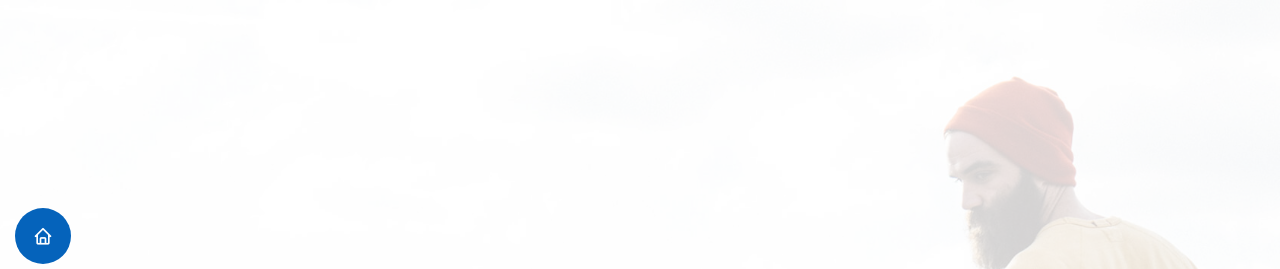
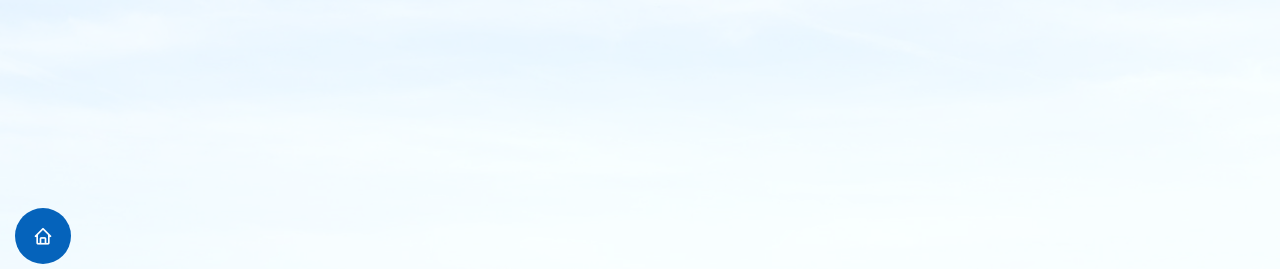
Before and after one commit to moriczPro/moriczPro.github.io, a plain HTML site: page index.html in a window 1280 px wide. Shown: the top 269 px of the page. Drawn offline with nearby package versions, Linux system fonts and the light colour scheme.

Commit message:
Update style.css

```diff
--- a/assets/css/style.css
+++ b/assets/css/style.css
@@ -242,7 +242,7 @@ h1, h2, h3, h4, h5, h6 {
 #hero {
   width: 100%;
   height: 100vh;
-  background: url("../img/hero-bg.jpg") top right no-repeat;
+  background: url("../img/hero-bg2.jpg") top right no-repeat;
   background-size: cover;
   position: relative;
 }
```
